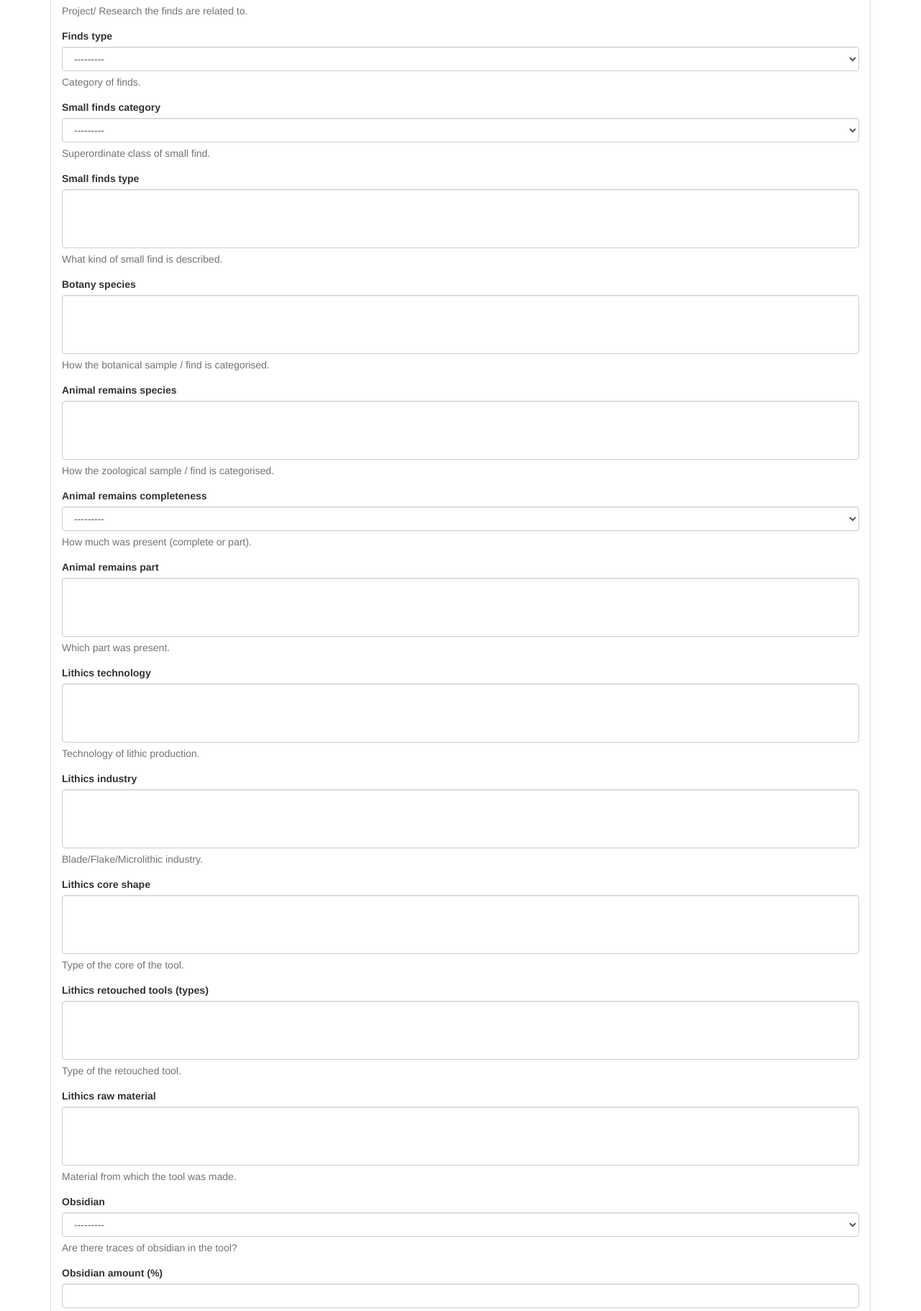
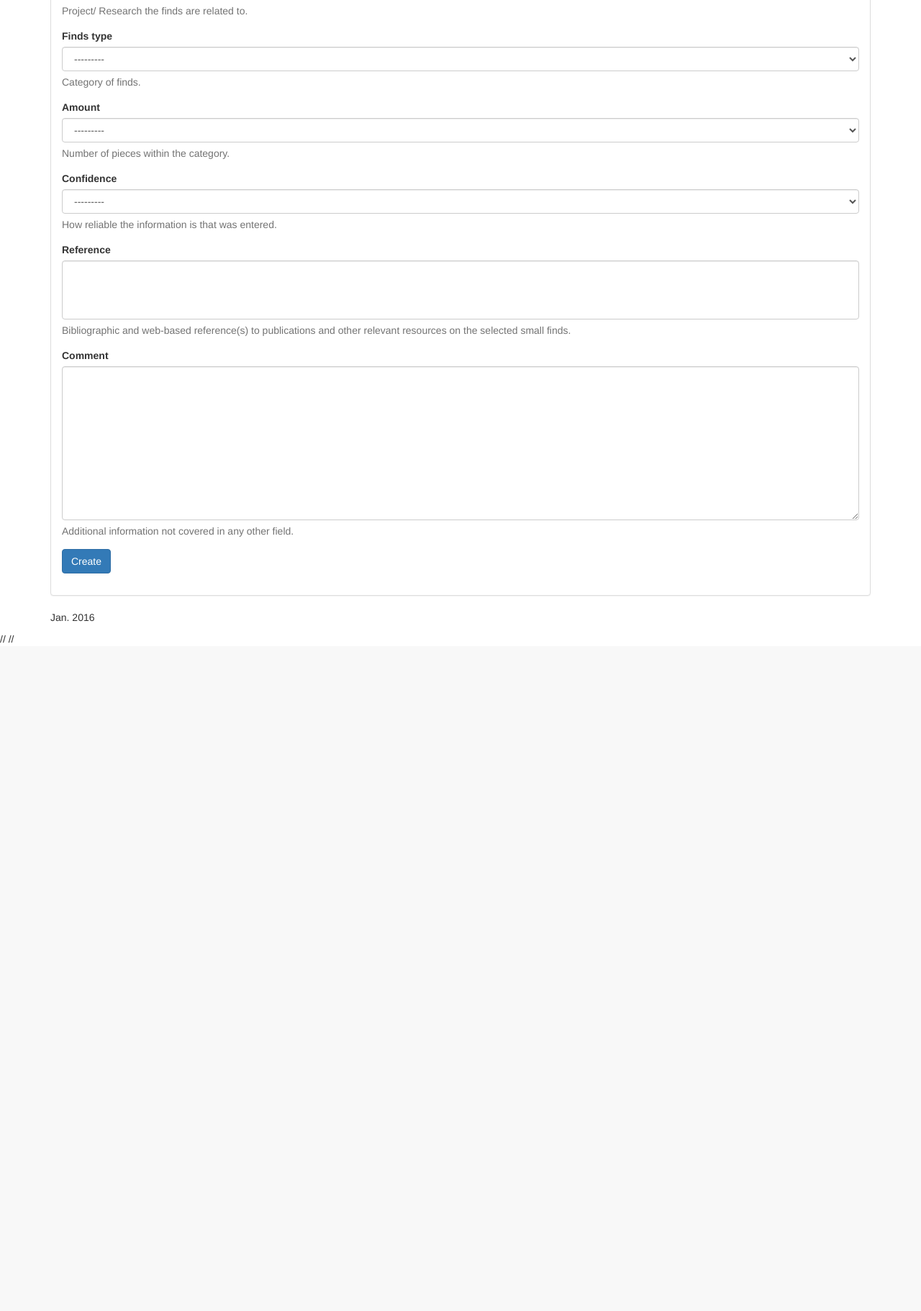
Before and after one commit to acdh-oeaw/defc-app, a Django app: page /defcdb/finds/create/ in a window 1280 px wide. Shown: the part 455-2277 px from the top of the page at 72% size. After the commit the page ends 1349 px from the top, so only its background shows below. Run offline with Django 3.2, Linux system fonts and the light colour scheme; the visitor is signed in with stand-in values (Sample User, id 1); data that the repository does not hold is empty; some libraries are stand-ins or nearby versions.

Commit message:
jQuery for finds added

```diff
--- a/defcdb/templates/defcdb/create_finds.html
+++ b/defcdb/templates/defcdb/create_finds.html
@@ -26,69 +26,80 @@ $(document).ready(function(){
     });
 });
 </script>
-
 <script type="text/javascript">
-// script managing the visibility of Fields-Fields
 $(document).ready(function(){
-    $('tr:has(th:contains("all finds"))').hide();
-        $('tr:has(th:contains("otany"))').hide();
-        $('tr:has(th:contains("nimal re"))').hide();
-        $('tr:has(th:contains("ithics"))').hide();
-        $('tr:has(th:contains("ottery"))').hide();
-        $('tr:has(th:contains("Material"))').hide();
-        $('tr:has(th:contains("Obsidian"))').hide();
-        $('tr:has(th:contains("Obsidian amount"))').hide();
+    // $("#div_id_lithics_technology").hide("slow");
+    // $("form div").filter("#div_id_lithics").hide("slow");
+    $('div[id*="small"]').hide();
+    $('div[id*="botany"]').hide();
+    $('div[id*="animal"]').hide();
+    $('div[id*="lithics"]').hide();
+    $('div[id*="pottery"]').hide();
+    $('div[id*="material"]').hide();
+    $('div[id*="obsidian"]').hide();
+    $('#div_id_obsidian_amount').hide();
 })
 $('#id_finds_type').change(function(){
     var selected_option =  $("#id_finds_type option:selected").text();
     if(selected_option =="small finds"){
-        $('tr:has(th:contains("all finds"))').show("slow");
-        $('tr:has(th:contains("otany"))').hide();
-        $('tr:has(th:contains("nimal re"))').hide();
-        $('tr:has(th:contains("ithics"))').hide();
-        $('tr:has(th:contains("ottery"))').hide();
-        $('tr:has(th:contains("Material"))').show("slow");
-        $('tr:has(th:contains("Obsidian"))').hide();
-        $('tr:has(th:contains("Obsidian amount"))').hide();
+        $('div[id*="small"]').show("slow");
+        $('div[id*="botany"]').hide();
+        $('div[id*="animal"]').hide();
+        $('div[id*="lithics"]').hide();
+        $('div[id*="pottery"]').hide();
+        $('div[id*="material"]').hide();
+        $('div[id*="obsidian"]').hide();
+        $('div[id*="obsidian amount"]').hide();
     }
     else if(selected_option =="botany"){
-        $('tr:has(th:contains("all finds"))').hide();
-        $('tr:has(th:contains("otany"))').show("slow");
-        $('tr:has(th:contains("nimal re"))').hide();
-        $('tr:has(th:contains("ithics"))').hide();
-        $('tr:has(th:contains("ottery"))').hide();
-        $('tr:has(th:contains("Material"))').hide();
-        $('tr:has(th:contains("Obsidian"))').hide();
-        $('tr:has(th:contains("Obsidian amount"))').hide();
+        $('div[id*="small"]').hide();
+        $('div[id*="botany"]').show("slow");
+        $('div[id*="animal"]').hide();
+        $('div[id*="lithics"]').hide();
+        $('div[id*="pottery"]').hide();
+        $('div[id*="material"]').hide();
+        $('div[id*="obsidian"]').hide();
+        $('div[id*="obsidian amount"]').hide();
     }
     else if(selected_option =="animal remains"){
-        $('tr:has(th:contains("all finds"))').hide();
-        $('tr:has(th:contains("otany"))').hide();
-        $('tr:has(th:contains("nimal re"))').show("slow");
-        $('tr:has(th:contains("ithics"))').hide();
-        $('tr:has(th:contains("ottery"))').hide();
-        $('tr:has(th:contains("Material"))').hide();
-        $('tr:has(th:contains("Obsidian"))').hide();
-        $('tr:has(th:contains("Obsidian amount"))').hide();
+        $('div[id*="small"]').hide();
+        $('div[id*="botany"]').hide();
+        $('div[id*="animal"]').show("slow");
+        $('div[id*="lithics"]').hide();
+        $('div[id*="pottery"]').hide();
+        $('div[id*="material"]').hide();
+        $('div[id*="obsidian"]').hide();
+        $('div[id*="obsidian amount"]').hide();
     }
     else if(selected_option =="lithics"){
-        $('tr:has(th:contains("all finds"))').hide();
-        $('tr:has(th:contains("otany"))').hide();
-        $('tr:has(th:contains("nimal re"))').hide();
-        $('tr:has(th:contains("ithics"))').show("slow");
-        $('tr:has(th:contains("ottery"))').hide();
-        $('tr:has(th:contains("Material"))').show("slow");
-        $('tr:has(th:contains("Obsidian"))').show("slow");
-        $('tr:has(th:contains("Obsidian amount"))').hide();
+        $('div[id*="small"]').hide();
+        $('div[id*="botany"]').hide();
+        $('div[id*="animal"]').hide();
+        $('div[id*="lithics"]').show("slow");
+        $('div[id*="pottery"]').hide();
+        $('div[id*="material"]').hide();
+        // $('div[id*="obsidian"]').show("slow");
+        $('#div_id_obsidian').show("slow");
+        //  if($('#id_obsidian option:selected').text() == "yes"){
+        //     // $('#div_id_obsidian_amount').show("slow");
+        //     $('#div_id_obsidian_amount').show("slow");
+        // }
+        // else{
+        //      // $('#div_id_obsidian_amount').hide();
+        //      $('#div_id_obsidian_amount').hide();
+        // }
+        $('#div_id_obsidian_amount').hide();
+
     }
-     else if(selected_option =="pottery"){
-        $('tr:has(th:contains("all finds"))').hide();
-        $('tr:has(th:contains("otany"))').hide();
-        $('tr:has(th:contains("nimal re"))').hide();
-        $('tr:has(th:contains("ithics"))').hide();
-        $('tr:has(th:contains("ottery"))').show("slow");
-        $('tr:has(th:contains("Obsidian"))').hide();
-        $('tr:has(th:contains("Obsidian amount"))').hide();
+    else if(selected_option =="pottery"){
+        $('div[id*="small"]').hide();
+        $('div[id*="botany"]').hide();
+        $('div[id*="animal"]').hide();
+        $('div[id*="lithics"]').hide();
+        $('div[id*="pottery"]').show("slow");
+        $('div[id*="material"]').hide();
+        $('div[id*="obsidian"]').hide();
+        $('div[id*="obsidian amount"]').hide();
         if($('#id_area option:selected').text() == "---------"){
             $('#id_pottery_form option').hide();
             $('#id_pottery_detail option').hide();
@@ -106,33 +117,143 @@ $('#id_finds_type').change(function(){
             $('#id_pottery_detail option:contains('+selected_area+')').show();
             $('#id_pottery_decoration option:contains('+selected_area+')').show();
         }
-        $('tr:has(th:contains("Material"))').hide();
     }
     else if(selected_option =="---------"){
-        $('tr:has(th:contains("all finds"))').hide();
-        $('tr:has(th:contains("otany"))').hide();
-        $('tr:has(th:contains("nimal re"))').hide();
-        $('tr:has(th:contains("ithics"))').hide();
-        $('tr:has(th:contains("ottery"))').hide();
-        $('tr:has(th:contains("Material"))').hide();
-        $('tr:has(th:contains("Obsidian amount"))').hide();
+        $('div[id*="small"]').hide();
+        $('div[id*="botany"]').hide();
+        $('div[id*="animal"]').hide();
+        $('div[id*="lithics"]').hide();
+        $('div[id*="pottery"]').hide();
+        $('div[id*="material"]').hide();
+        $('div[id*="obsidian"]').hide();
+        $('div[id*="obsidian amount"]').hide();
     }
-});
+    });
 </script>
 <script type ="text/javascript">
     $('#id_obsidian').change(function(){
     var selected_option = $('#id_obsidian option:selected').text();
     if(selected_option =="yes"){
-        $('tr:has(th:contains("Obsidian amount"))').show();
+        $('#div_id_obsidian_amount').show();
     }
     else if(selected_option =="no"){
-        $('tr:has(th:contains("Obsidian amount"))').hide();
+        $('#div_id_obsidian_amount').hide();
     }
     else if(selected_option =="---------"){
-        $('tr:has(th:contains("Obsidian amount"))').hide();
+        $('#div_id_obsidian_amount').hide();
     }
 });
 </script>
+
+<!-- Dont't delete the below code yet -->
+
+// <script type="text/javascript">
+// // script managing the visibility of Fields-Fields
+// $(document).ready(function(){
+//     $('tr:has(th:contains("all finds"))').hide();
+//         $('tr:has(th:contains("otany"))').hide();
+//         $('tr:has(th:contains("nimal re"))').hide();
+//         $('tr:has(th:contains("ithics"))').hide();
+//         $('tr:has(th:contains("ottery"))').hide();
+//         $('tr:has(th:contains("Material"))').hide();
+//         $('tr:has(th:contains("Obsidian"))').hide();
+//         $('tr:has(th:contains("Obsidian amount"))').hide();
+// })
+// $('#id_finds_type').change(function(){
+//     var selected_option =  $("#id_finds_type option:selected").text();
+//     if(selected_option =="small finds"){
+//         $('tr:has(th:contains("all finds"))').show("slow");
+//         $('tr:has(th:contains("otany"))').hide();
+//         $('tr:has(th:contains("nimal re"))').hide();
+//         $('tr:has(th:contains("ithics"))').hide();
+//         $('tr:has(th:contains("ottery"))').hide();
+//         $('tr:has(th:contains("Material"))').show("slow");
+//         $('tr:has(th:contains("Obsidian"))').hide();
+//         $('tr:has(th:contains("Obsidian amount"))').hide();
+//     }
+//     else if(selected_option =="botany"){
+//         $('tr:has(th:contains("all finds"))').hide();
+//         $('tr:has(th:contains("otany"))').show("slow");
+//         $('tr:has(th:contains("nimal re"))').hide();
+//         $('tr:has(th:contains("ithics"))').hide();
+//         $('tr:has(th:contains("ottery"))').hide();
+//         $('tr:has(th:contains("Material"))').hide();
+//         $('tr:has(th:contains("Obsidian"))').hide();
+//         $('tr:has(th:contains("Obsidian amount"))').hide();
+//     }
+//     else if(selected_option =="animal remains"){
+//         $('tr:has(th:contains("all finds"))').hide();
+//         $('tr:has(th:contains("otany"))').hide();
+//         $('tr:has(th:contains("nimal re"))').show("slow");
+//         $('tr:has(th:contains("ithics"))').hide();
+//         $('tr:has(th:contains("ottery"))').hide();
+//         $('tr:has(th:contains("Material"))').hide();
+//         $('tr:has(th:contains("Obsidian"))').hide();
+//         $('tr:has(th:contains("Obsidian amount"))').hide();
+//     }
+//     else if(selected_option =="lithics"){
+//         $('tr:has(th:contains("all finds"))').hide();
+//         $('tr:has(th:contains("otany"))').hide();
+//         $('tr:has(th:contains("nimal re"))').hide();
+//         $('tr:has(th:contains("ithics"))').show("slow");
+//         $('tr:has(th:contains("ottery"))').hide();
+//         $('tr:has(th:contains("Material"))').show("slow");
+//         $('tr:has(th:contains("Obsidian"))').show("slow");
+//         $('tr:has(th:contains("Obsidian amount"))').hide();
+//     }
+//      else if(selected_option =="pottery"){
+//         $('tr:has(th:contains("all finds"))').hide();
+//         $('tr:has(th:contains("otany"))').hide();
+//         $('tr:has(th:contains("nimal re"))').hide();
+//         $('tr:has(th:contains("ithics"))').hide();
+//         $('tr:has(th:contains("ottery"))').show("slow");
+//         $('tr:has(th:contains("Obsidian"))').hide();
+//         $('tr:has(th:contains("Obsidian amount"))').hide();
+//         if($('#id_area option:selected').text() == "---------"){
+//             $('#id_pottery_form option').hide();
+//             $('#id_pottery_detail option').hide();
+//             $('#id_pottery_decoration option').hide();
+//             //console.log($('#id_area option:selected').text());
+//         }
+//         else {
+//             $('#id_pottery_form option').hide();
+//             $('#id_pottery_detail option').hide();
+//             $('#id_pottery_decoration option').hide();
+//             var selected_area = $('#id_area option:selected').text().substring(0, $('#id_area option:selected').text().indexOf('_'));
+//             //console.log($('#id_pottery_form option:contains("Southern/Central Greece, Cyclades")'));
+//             $('#id_pottery_form option:contains('+selected_area+')').show();
+//            // $('#id_pottery_form ('tr:has(option:contains("Southern and Central Greece, Cyclades"))').show();
+//             $('#id_pottery_detail option:contains('+selected_area+')').show();
+//             $('#id_pottery_decoration option:contains('+selected_area+')').show();
+//         }
+//         $('tr:has(th:contains("Material"))').hide();
+//     }
+//     else if(selected_option =="---------"){
+//         $('tr:has(th:contains("all finds"))').hide();
+//         $('tr:has(th:contains("otany"))').hide();
+//         $('tr:has(th:contains("nimal re"))').hide();
+//         $('tr:has(th:contains("ithics"))').hide();
+//         $('tr:has(th:contains("ottery"))').hide();
+//         $('tr:has(th:contains("Material"))').hide();
+//         $('tr:has(th:contains("Obsidian amount"))').hide();
+//     }
+// });
+// </script>
+
+// <script type ="text/javascript">
+//     $('#id_obsidian').change(function(){
+//     var selected_option = $('#id_obsidian option:selected').text();
+//     if(selected_option =="yes"){
+//         $('tr:has(th:contains("Obsidian amount"))').show();
+//     }
+//     else if(selected_option =="no"){
+//         $('tr:has(th:contains("Obsidian amount"))').hide();
+//     }
+//     else if(selected_option =="---------"){
+//         $('tr:has(th:contains("Obsidian amount"))').hide();
+//     }
+// });
+// </script>
 <script type="text/javascript">
     $('#id_area').change(function(){
         $('#id_pottery_form option').hide();
--- a/geolocation/templates/geolocation/showplaces.html
+++ b/geolocation/templates/geolocation/showplaces.html
@@ -1,6 +1,7 @@
 {% extends "defcdb/listBase.html" %}
 
 {% block Titel %}Show Provinces with Sites{% endblock %}
+{% load crispy_forms_tags %}
 
 {% block scriptHeader %}<!--leafletjs -->
     <link rel="stylesheet" href="http://cdn.leafletjs.com/leaflet-0.7.5/leaflet.css" />
```
